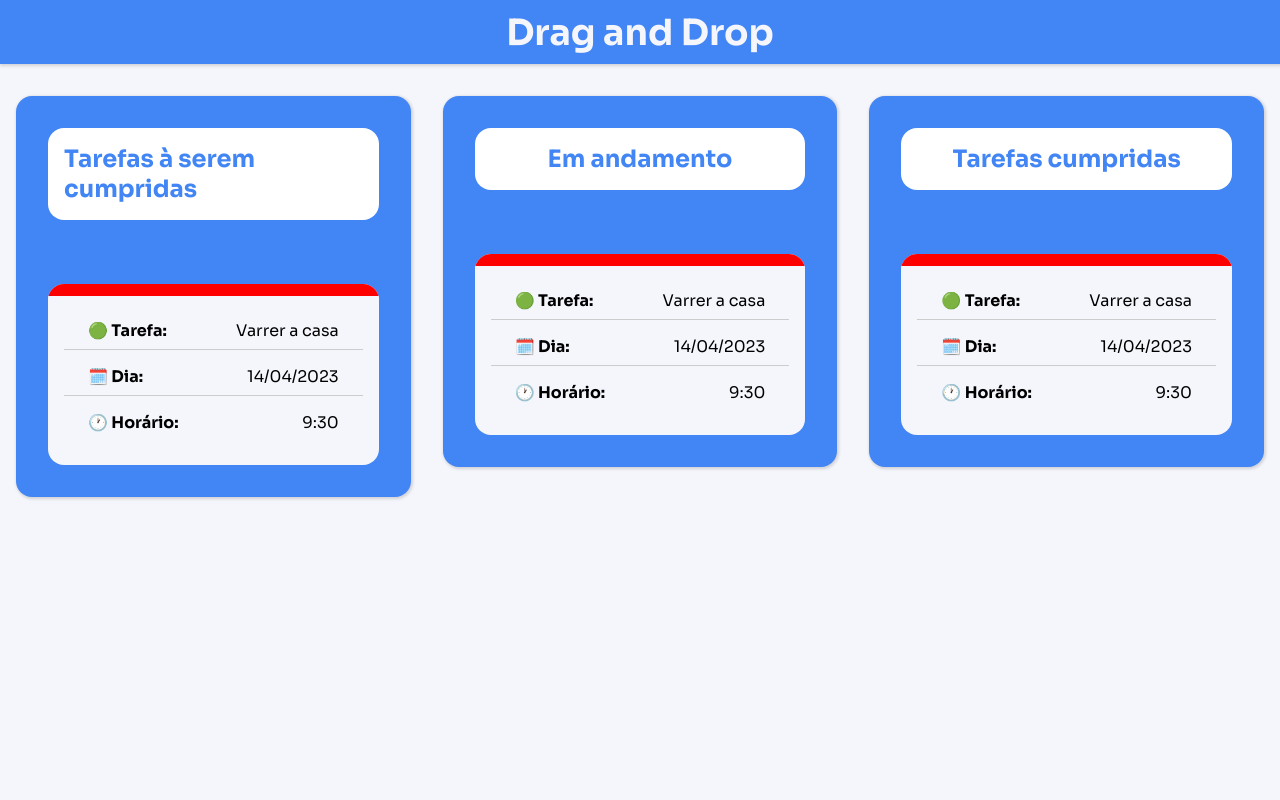
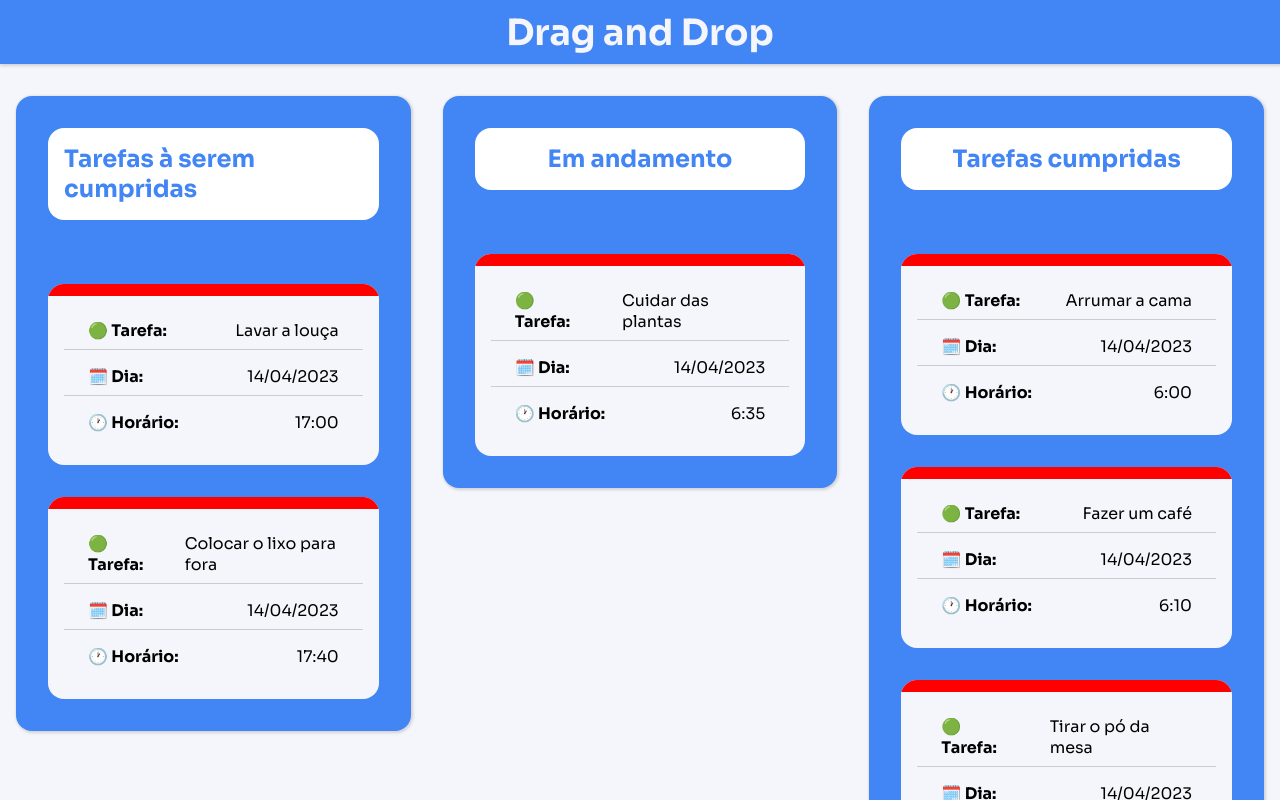
Before and after one commit to JvFern4ndes/learning-react-dnd, a React (Vite) app in the folder fe/: page / in a window 1280 px wide. Shown: the top 800 px of the page. Built offline with nearby package versions, Linux system fonts and the light colour scheme.

Commit message:
feat: create the api mock

```diff
--- a/fe/src/components/Board/index.jsx
+++ b/fe/src/components/Board/index.jsx
@@ -1,12 +1,14 @@
 import List from '../List';
 import { Container } from './styles';
+
+import api from '../../mocks/api.json';
 
 export default function Board() {
   return (
     <Container>
-      <List title="Tarefas à serem cumpridas" />
-      <List title="Em andamento" />
-      <List title="Tarefas cumpridas" />
+      {api.lists.map((list) => (
+        <List title={list.title} tasks={list.tasks} />
+      ))}
     </Container>
   );
 }
--- a/fe/src/components/Card/styles.jsx
+++ b/fe/src/components/Card/styles.jsx
@@ -10,6 +10,10 @@ const Container = styled.div`
   border-radius: 16px;
   box-sizing: border-box;
   overflow: hidden;
+
+  &:not(:last-child) {
+    margin-bottom: 32px;
+  }
 `;
 
 export const Label = styled.div`
--- a/fe/src/components/List/index.jsx
+++ b/fe/src/components/List/index.jsx
@@ -1,26 +1,29 @@
 import PropTypes from 'prop-types';
 
 import React from 'react';
-import Container, { Header } from './styles';
+import { Container, Header } from './styles';
 import Card from '../Card';
 
 export default function List(props) {
-  const { title } = props;
+  const { title, tasks } = props;
 
   return (
     <Container>
       <Header>
         {title}
       </Header>
-      <Card
-        task="Varrer a casa"
-        date="14/04/2023"
-        time="9:30"
-      />
+      {tasks.map((task) => (
+        <Card
+          task={task.task}
+          date={task.date}
+          time={task.time}
+        />
+      ))}
     </Container>
   );
 }
 
 List.propTypes = {
   title: PropTypes.string.isRequired,
+  tasks: PropTypes.shape.isRequired,
 };
--- a/fe/src/components/List/styles.jsx
+++ b/fe/src/components/List/styles.jsx
@@ -1,6 +1,6 @@
 import styled from 'styled-components';
 
-const Container = styled.div`
+export const Container = styled.div`
   background: #4285f4;
   margin: 32px 16px;
   padding: 32px;
@@ -28,5 +28,3 @@ export const Header = styled.div`
   font-weight: 800;
   color: #4285f4;
 `;
-
-export default Container;
--- /dev/null
+++ b/fe/src/mocks/api.json
@@ -0,0 +1,59 @@
+{
+  "lists": [
+    {
+      "title": "Tarefas à serem cumpridas",
+      "tasks": [
+        {
+          "task": "Lavar a louça",
+          "date": "14/04/2023",
+          "time": "17:00"
+        },
+        {
+          "task": "Colocar o lixo para fora",
+          "date": "14/04/2023",
+          "time": "17:40"
+        }
+      ]
+    },
+    {
+      "title": "Em andamento",
+      "tasks": [
+        {
+          "task": "Cuidar das plantas",
+          "date": "14/04/2023",
+          "time": "6:35"
+        }
+      ]
+    },
+    {
+      "title": "Tarefas cumpridas",
+      "tasks": [
+        {
+          "task": "Arrumar a cama",
+          "date": "14/04/2023",
+          "time": "6:00"
+        },
+        {
+          "task": "Fazer um café",
+          "date": "14/04/2023",
+          "time": "6:10"
+        },
+        {
+          "task": "Tirar o pó da mesa",
+          "date": "14/04/2023",
+          "time": "6:15"
+        },
+        {
+          "task": "Varrer o chão",
+          "date": "14/04/2023",
+          "time": "6:20"
+        },
+        {
+          "task": "Colocar roupas para lavar",
+          "date": "14/04/2023",
+          "time": "6:30"
+        }
+      ]
+    }
+  ]
+}
```
